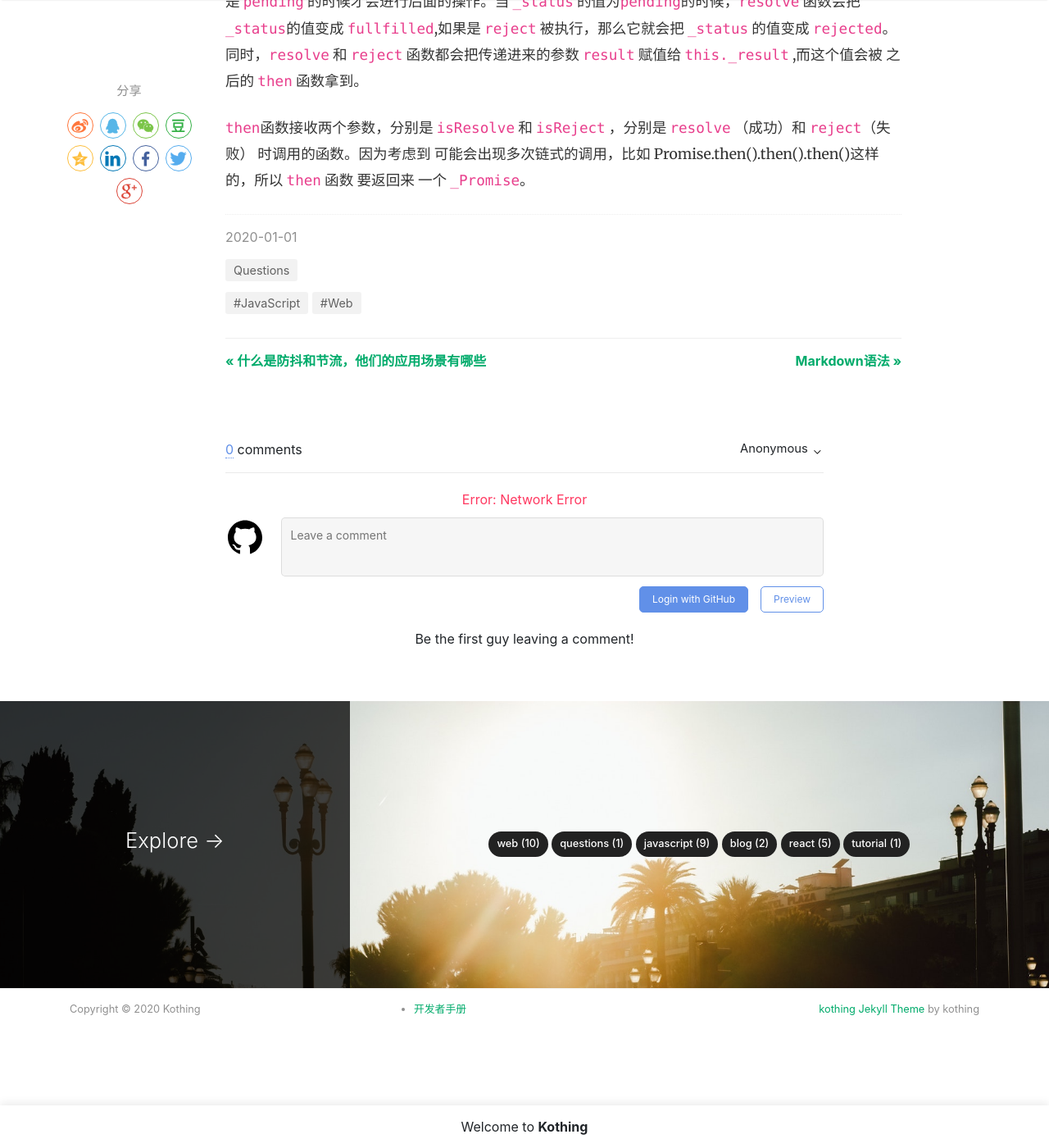
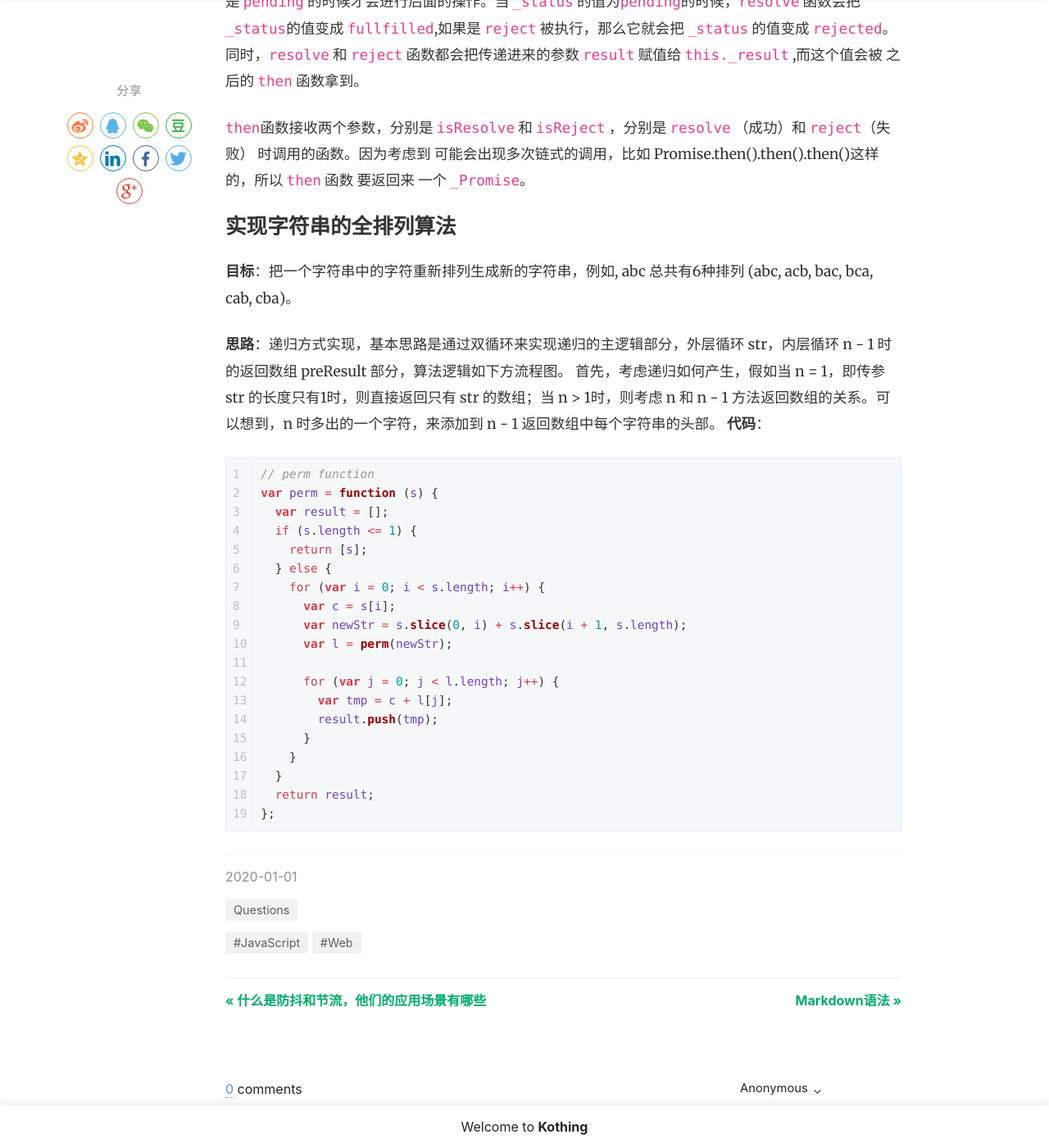
Before and after one commit to kothing/kothing.github.io, a Jekyll site: the page built from _posts/2020-01-01-front-end-questions-20201023.md, in a window 1280 px wide and 1400 px high, scrolled down 6398 px. Shown: the whole window at 82% size. Built offline with Jekyll 4.4.1, drawn with Linux system fonts in a browser that asks for light colours; nearby versions of some CDN libraries; comment, search, counter and statistics services are not loaded.

Commit message:
Update 2020-01-01-front-end-questions-20201023.md

````diff
--- a/_posts/2020-01-01-front-end-questions-20201023.md
+++ b/_posts/2020-01-01-front-end-questions-20201023.md
@@ -217,3 +217,33 @@ _Promise.prototype.catch = function(isReject) {
 当它们被调用的时候，首先需要判断 `_Promise`的 `_status` 是不是为 `pending` ，只有在 `_status` 的值是 `pending` 的时候才会进行后面的操作。当 `_status` 的值为`pending`的时候，`resolve` 函数会把 `_status`的值变成 `fullfilled`,如果是 `reject` 被执行，那么它就会把 `_status` 的值变成 `rejected`。同时，`resolve` 和 `reject` 函数都会把传递进来的参数 `result` 赋值给 `this._result` ,而这个值会被 之后的 `then` 函数拿到。
 
 `then`函数接收两个参数，分别是 `isResolve` 和 `isReject` ，分别是 `resolve` （成功）和 `reject`（失败） 时调用的函数。因为考虑到 可能会出现多次链式的调用，比如  Promise.then().then().then()这样的，所以 `then` 函数 要返回来 一个 `_Promise`。
+
+
+## 实现字符串的全排列算法
+
+**目标**：把一个字符串中的字符重新排列生成新的字符串，例如, abc 总共有6种排列 (abc, acb, bac, bca, cab, cba)。
+
+**思路**：递归方式实现，基本思路是通过双循环来实现递归的主逻辑部分，外层循环 str，内层循环 n - 1 时的返回数组 preResult 部分，算法逻辑如下方流程图。
+首先，考虑递归如何产生，假如当 n = 1，即传参 str 的长度只有1时，则直接返回只有 str 的数组；当 n > 1时，则考虑 n 和 n - 1 方法返回数组的关系。可以想到，n 时多出的一个字符，来添加到 n - 1 返回数组中每个字符串的头部。
+**代码**：
+```js
+// perm function
+var perm = function (s) {
+  var result = [];
+  if (s.length <= 1) {
+    return [s];
+  } else {
+    for (var i = 0; i < s.length; i++) {
+      var c = s[i];
+      var newStr = s.slice(0, i) + s.slice(i + 1, s.length);
+      var l = perm(newStr);
+
+      for (var j = 0; j < l.length; j++) {
+        var tmp = c + l[j];
+        result.push(tmp);
+      }
+    }
+  }
+  return result;
+};
+```
````
